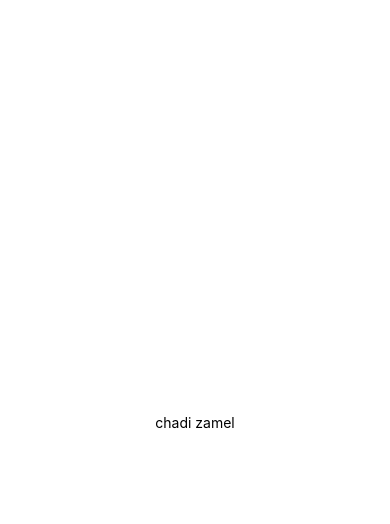
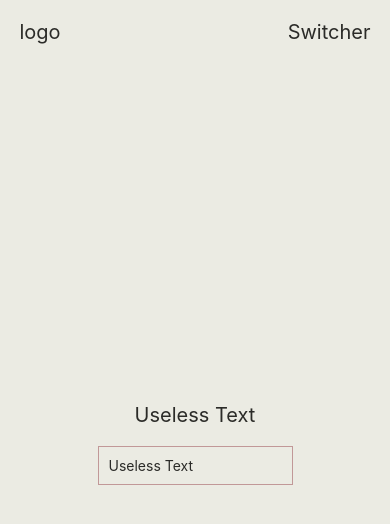
Before and after one commit to aeddaqqa/swifty-companion, a React Native app: screen / in a window 390 px wide. Shown: the top 524 px of the page. Built offline with nearby package versions, Linux system fonts and the light colour scheme.

Commit message:
add theme switcher

```diff
--- a/App.js
+++ b/App.js
@@ -1,20 +1,93 @@
-import { StatusBar } from 'expo-status-bar';
-import { StyleSheet, Text, View } from 'react-native';
+import { StatusBar } from "expo-status-bar";
+import { useState } from "react";
+import { View, SafeAreaView, TextInput, Text } from "react-native";
+import styled, { ThemeProvider } from "styled-components/native";
+
+const Theme = {
+    light: {
+        background: "#ebebe3",
+        text: "#2b2b28",
+        textplaceholder: "#4a4a48",
+        border: "#c19898",
+    },
+    dark: {
+        background: "#041562",
+        text: "#EEEEEE",
+        textplaceholder: "#11468F",
+        border: "#DA1212",
+    },
+};
+
+const StyledContainer = styled.SafeAreaView`
+    background-color: ${(props) => props.theme.background};
+    width: 100%;
+    height: 100%;
+    /* background-color: turquoise; */
+    display: flex;
+    flex-flow: column wrap;
+`;
+
+const StyledNav = styled.View`
+    width: 100%;
+    display: flex;
+    padding: 5%;
+    flex-flow: row wrap;
+    align-items: center;
+    justify-content: space-between;
+`;
+
+const StyledNavText = styled.Text`
+    color: ${(props) => props.theme.text};
+    font-size: 20px;
+`;
+
+const StyledContent = styled.View`
+    width: 100%;
+    flex: 1 1 auto;
+    display: flex;
+    align-items: center;
+    justify-content: center;
+`;
+
+// const Input = styled.TextInput.attrs({
+//     placeholderTextColor: "red",
+// });
+
+const StyledTextIpnut = styled.TextInput`
+    width: 50%;
+    margin: 5%;
+    padding: 10px;
+    border: 1px solid ${(props) => props.theme.border};
+    color: ${(props) => props.theme.text};
+`;
 
 export default function App() {
-  return (
-    <View style={styles.container}>
-      <Text>chadi zamel</Text>
-      <StatusBar style="auto" />
-    </View>
-  );
+    const [text, onChangeText] = useState("Useless Text");
+    const [theme, setTheme] = useState(true);
+    return (
+        <ThemeProvider theme={theme ? Theme.light : Theme.dark}>
+            <StyledContainer>
+                <StyledNav>
+                    <StyledNavText>logo</StyledNavText>
+                    <View>
+                        <StyledNavText
+                            onPress={() => {
+                                console.log("bigola");
+                                setTheme(!theme);
+                            }}
+                        >
+                            Switcher
+                        </StyledNavText>
+                    </View>
+                </StyledNav>
+                <StyledContent>
+                    <StyledNavText>{text}</StyledNavText>
+                    <StyledTextIpnut
+                        onChangeText={onChangeText}
+                        value={text}
+                    ></StyledTextIpnut>
+                </StyledContent>
+            </StyledContainer>
+        </ThemeProvider>
+    );
 }
-
-const styles = StyleSheet.create({
-  container: {
-    flex: 1,
-    backgroundColor: '#fff',
-    alignItems: 'center',
-    justifyContent: 'center',
-  },
-});
--- a/app.json
+++ b/app.json
@@ -3,7 +3,7 @@
         "name": "my-app",
         "slug": "my-app",
         "version": "1.0.0",
-    "orientation": "portrait",
+        "orientation": "default",
         "icon": "./assets/icon.png",
         "splash": {
             "image": "./assets/splash.png",
@@ -13,9 +13,7 @@
         "updates": {
             "fallbackToCacheTimeout": 0
         },
-    "assetBundlePatterns": [
-      "**/*"
-    ],
+        "assetBundlePatterns": ["**/*"],
         "ios": {
             "supportsTablet": true
         },
--- a/package.json
+++ b/package.json
@@ -12,10 +12,13 @@
   "dependencies": {
     "expo": "~44.0.0",
     "expo-status-bar": "~1.2.0",
+    "framer-motion": "^6.2.6",
+    "prettier": "^2.5.1",
     "react": "17.0.1",
     "react-dom": "17.0.1",
     "react-native": "0.64.3",
-    "react-native-web": "0.17.1"
+    "react-native-web": "0.17.1",
+    "styled-components": "^5.3.3"
   },
   "devDependencies": {
     "@babel/core": "^7.12.9"
```
Also changed, not shown: 2 other files (tests, documents, lock files or other folders). Lines whose indentation alone changed are shown as unchanged.
